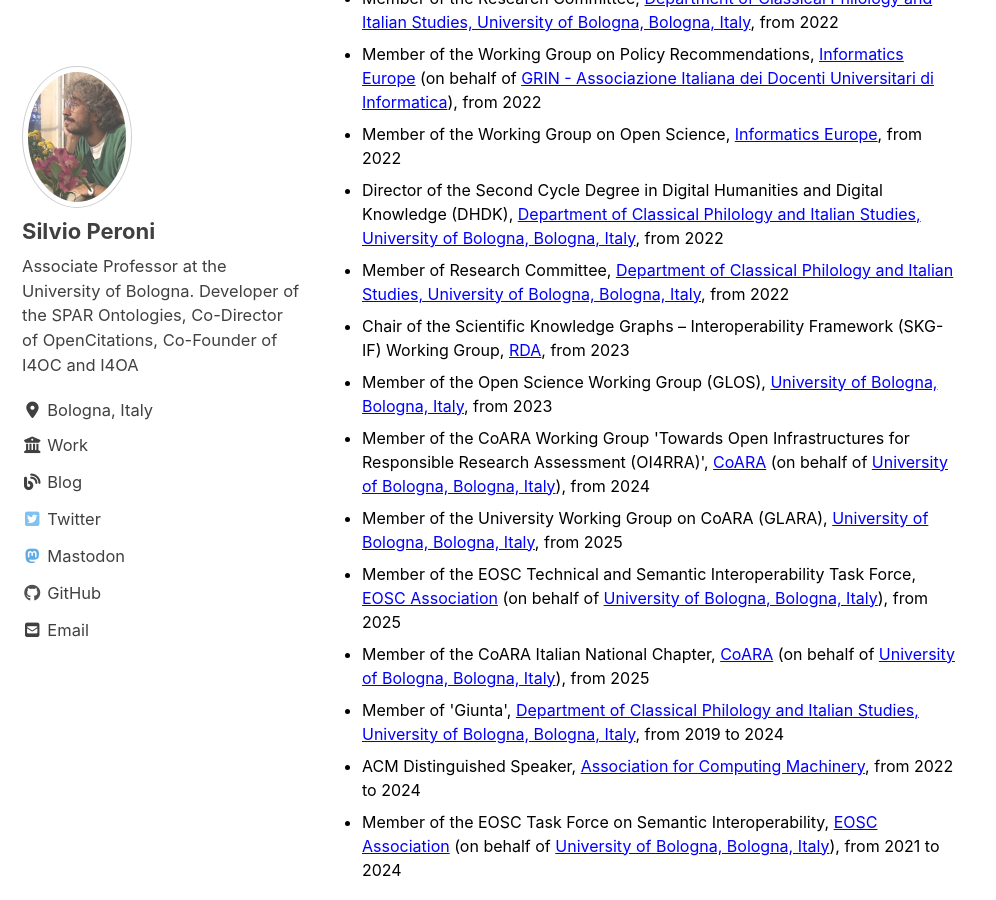
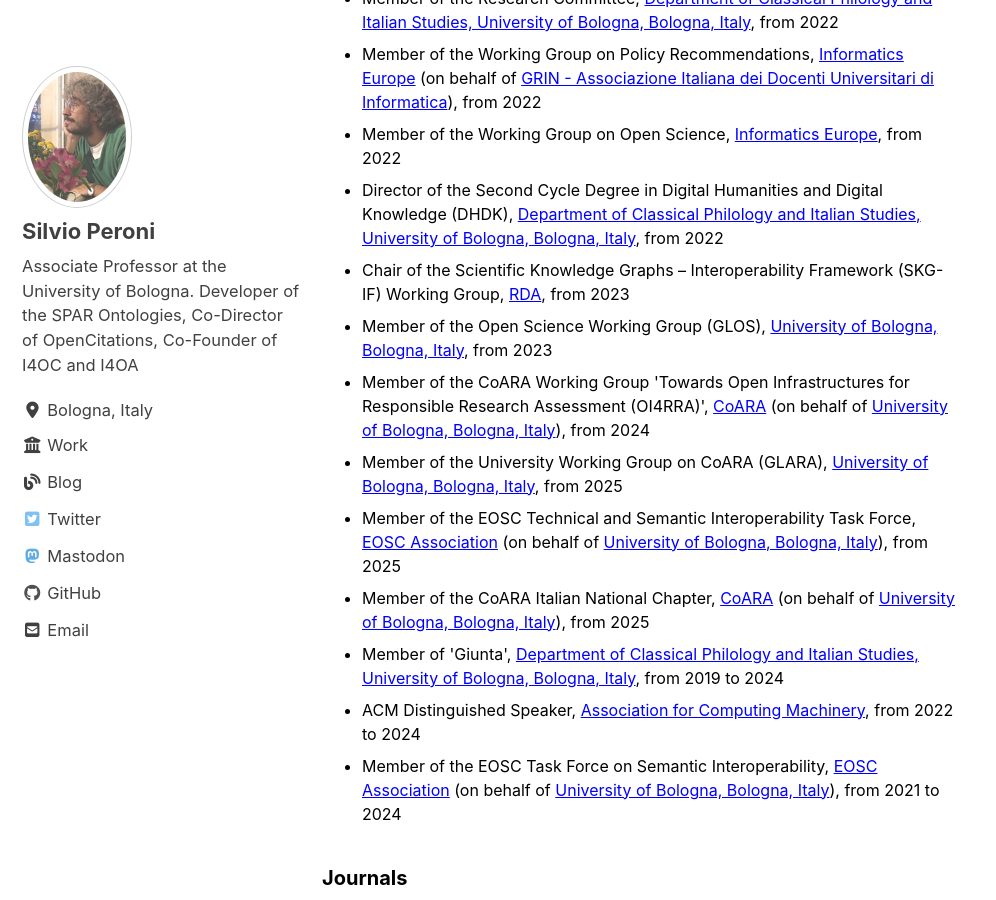
Before and after one commit to essepuntato/essepuntato.github.io, a Jekyll site: the page built from _pages/activities.md, in a window 1280 px wide and 900 px high, scrolled down 725 px. Shown: the whole window, without its empty margins (0-996 px from the left). Built offline with Jekyll 4.4.1, drawn with Linux system fonts in a browser that asks for light colours; cached includes are drawn as plain includes; nearby versions of some CDN libraries.

Commit message:
Update institutional.yml

```diff
--- a/_data/activities/institutional.yml
+++ b/_data/activities/institutional.yml
@@ -35,10 +35,6 @@
 - role: "Director of the Second Cycle Degree in Digital Humanities and Digital Knowledge (DHDK)"
   institution: "Department of Classical Philology and Italian Studies, University of Bologna, Bologna, Italy"
   website: "https://corsi.unibo.it/2cycle/DigitalHumanitiesKnowledge"
-  start: "2022"
-- role: "Member of Research Committee"
-  institution: "Department of Classical Philology and Italian Studies, University of Bologna, Bologna, Italy"
-  website: "https://ficlit.unibo.it"
   start: "2022"
 - role: "Chair of the Scientific Knowledge Graphs – Interoperability Framework (SKG-IF) Working Group"
   institution: "RDA"
```
